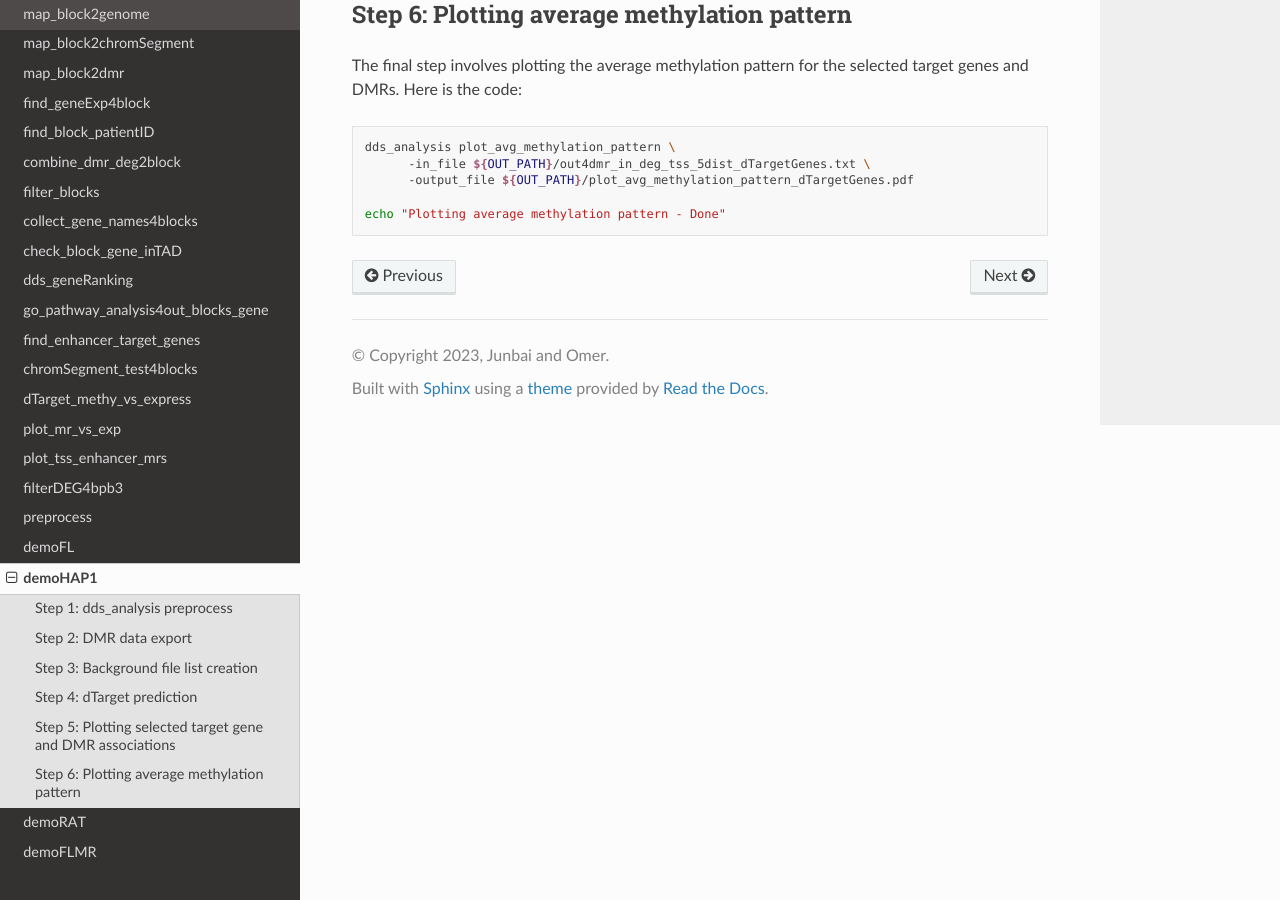
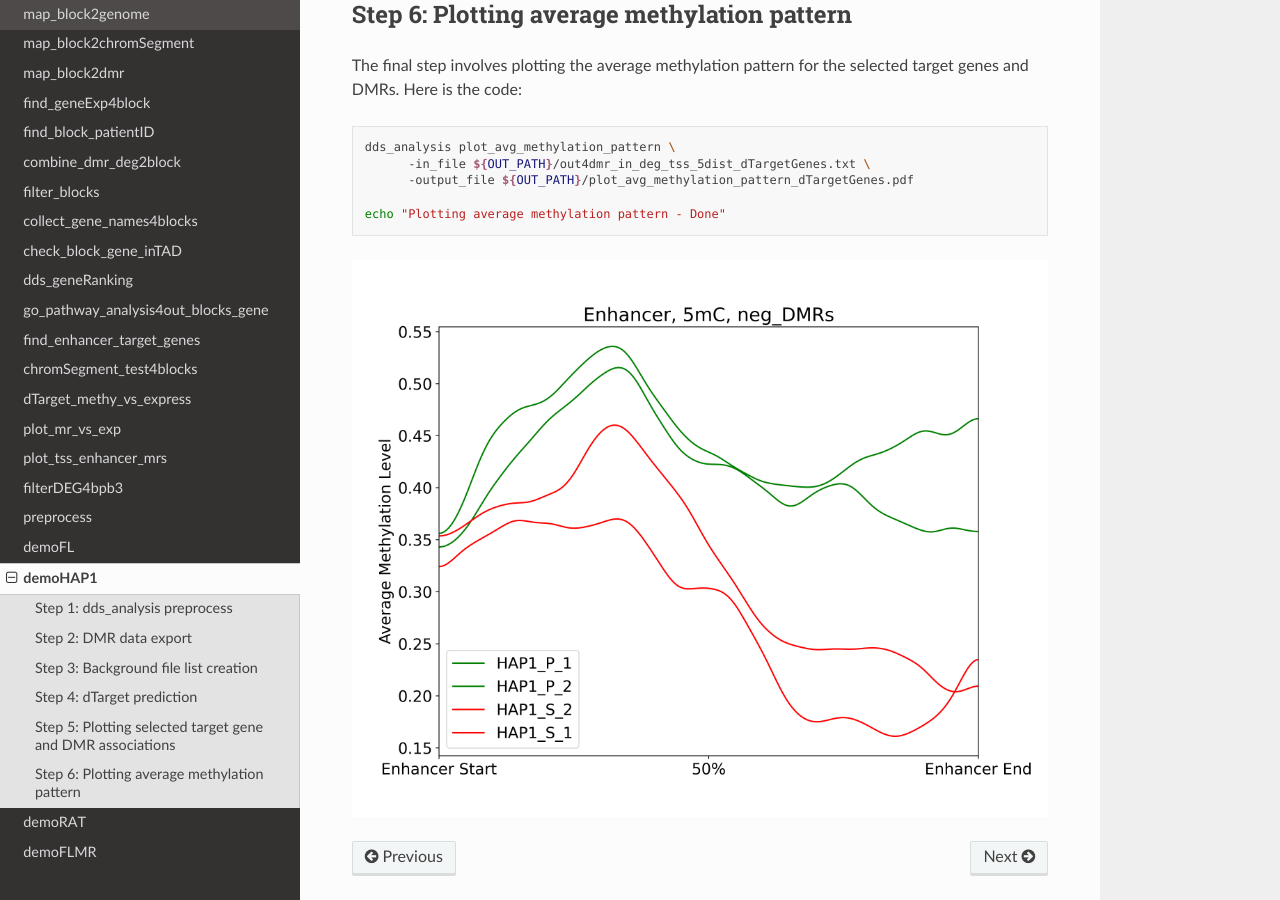
Before and after one commit to Omer0191/dds_analysis, a Sphinx documentation site: the page built from docs/source/content/demoHAP1.rst, in a window 1280 px wide and 900 px high, scrolled down 2259 px. Built offline with Sphinx 7.4.7 and the Read the Docs theme 2.0.0, drawn with Linux system fonts in a browser that asks for light colours.

Commit message:
Add files via upload

```diff
--- a/docs/source/content/demoHAP1.rst
+++ b/docs/source/content/demoHAP1.rst
@@ -118,3 +118,6 @@ The final step involves plotting the average methylation pattern for the selecte
          -output_file ${OUT_PATH}/plot_avg_methylation_pattern_dTargetGenes.pdf
 
    echo "Plotting average methylation pattern - Done"
+
+.. image:: 5mC_Enhancer_X2000_Y1000_G2000_binsize100_sigma50_neg_DMRs_2023-05-24.jpg
+   :alt: Enhancer vs Methylation level
```
Also changed, not shown: docs/source/content/5mC_Enhancer_X2000_Y1000_G2000_binsize100_sigma50_neg_DMRs_2023-05-24.jpg (added).
